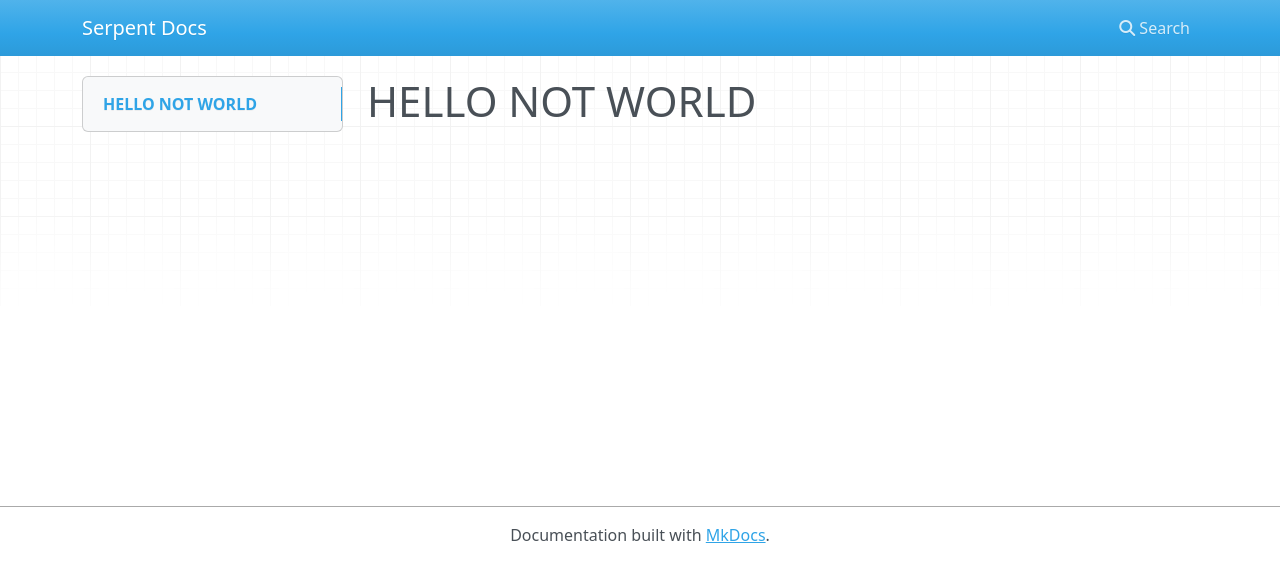
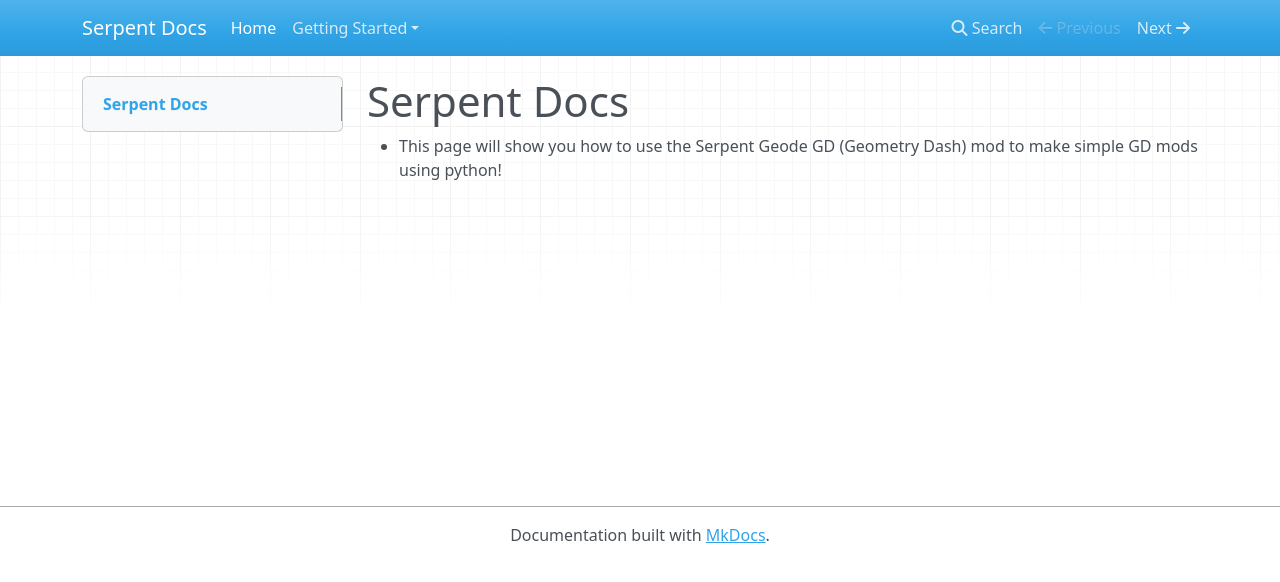
Before and after one commit to YellowCat98/serpent-docs, an MkDocs documentation site: the page built from docs/index.md, in a window 1280 px wide. Shown: the top 582 px of the page. Built offline with MkDocs 1.6.1, drawn with Linux system fonts in a browser that asks for light colours; nearby versions of some CDN libraries.

Commit message:
totally not stealing from Geode Docs!

```diff
--- a/docs/index.md
+++ b/docs/index.md
@@ -1 +1,3 @@
-# HELLO NOT WORLD
+# Serpent Docs
+
+- This page will show you how to use the Serpent Geode GD (Geometry Dash) mod to make simple GD mods using python!
--- a/index.md
+++ /dev/null
@@ -1 +0,0 @@
-# HELLO WORLD
--- a/mkdocs.yml
+++ b/mkdocs.yml
@@ -1,3 +1,5 @@
 site_name: Serpent Docs
 nav:
   - Home: index.md
+  - Getting Started:
+    - Prerequisities: getting-started/prerequisities.md
```
Also changed, not shown: docs/getting-started/prerequisities.md (added, +10 -0 lines).
